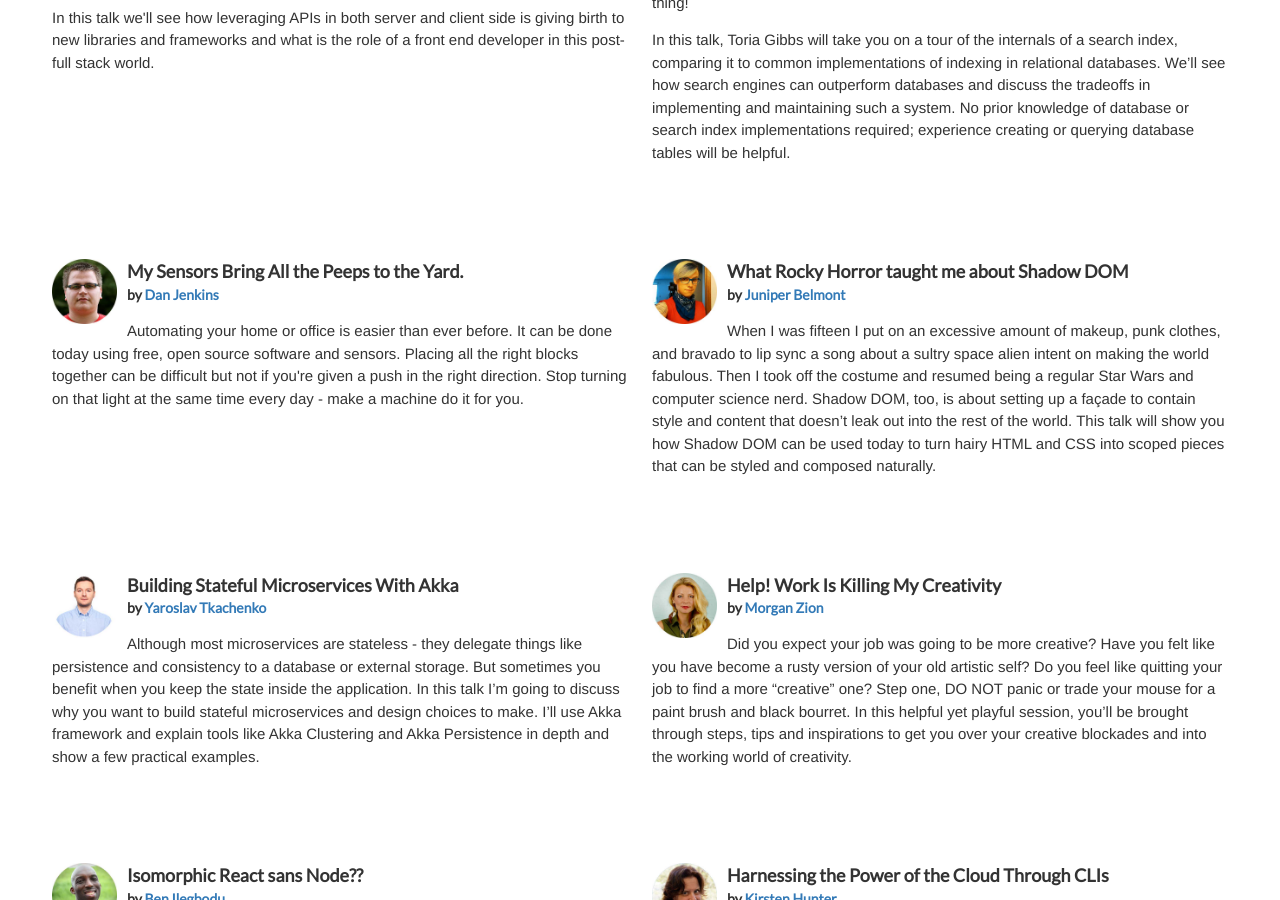
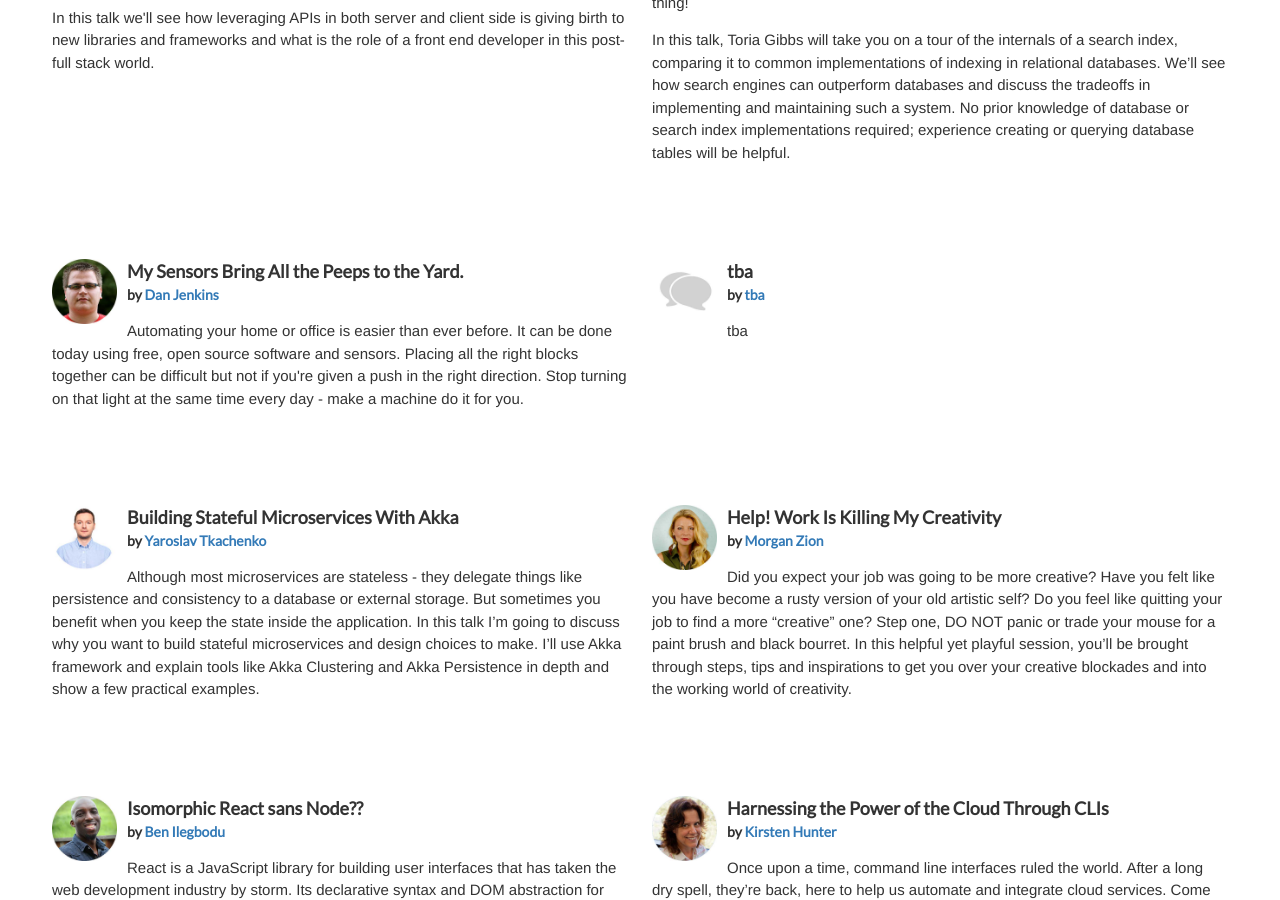
Before and after one commit to fullstackto/fsto2017, a Jekyll site: the page built from sessions/index.html, in a window 1280 px wide and 900 px high, scrolled down 3126 px. Built offline with Jekyll 4.4.1, drawn with Linux system fonts in a browser that asks for light colours.

Commit message:
Remove june

```diff
--- a/_data/fsto.json
+++ b/_data/fsto.json
@@ -180,13 +180,13 @@ In this session, we’ll walk through a DevOps scenario for node developers. We
     ],
     "3:00-3:45" : [
       {
-        "key" : "june",
-        "title": "What Rocky Horror taught me about Shadow DOM",
-        "speaker": "Juniper Belmont",
-        "keywords" : "Shadow DOM, CSS, Code Patterns",
-        "about" : "<p>When I was fifteen I put on an excessive amount of makeup, punk clothes, and bravado to lip sync a song about a sultry space alien intent on making the world fabulous. Then I took off the costume and resumed being a regular Star Wars and computer science nerd. Shadow DOM, too, is about setting up a façade to contain style and content that doesn’t leak out into the rest of the world. This talk will show you how Shadow DOM can be used today to turn hairy HTML and CSS into scoped pieces that can be styled and composed naturally.</p>",
-        "bio" : "<p>Juniper Belmont is a genderqueer developer advocate passionate about the open web platform. They love meeting people, talking about their passions, and giving presentations interspersed with bawdy jokes and lavish, mostly true stories. They use they/them pronouns and they can be found @juniperbelmont</p>",
-        "role" : "Developer Advocate at Vaadin",
+        "key" : "tba",
+        "title": "tba",
+        "speaker": "tba",
+        "keywords" : "tba",
+        "about" : "<p>tba</p>",
+        "bio" : "<p>Jtba</p>",
+        "role" : "tba",
         "room" : "206AB",
         "klass": "fec"
       },
```
